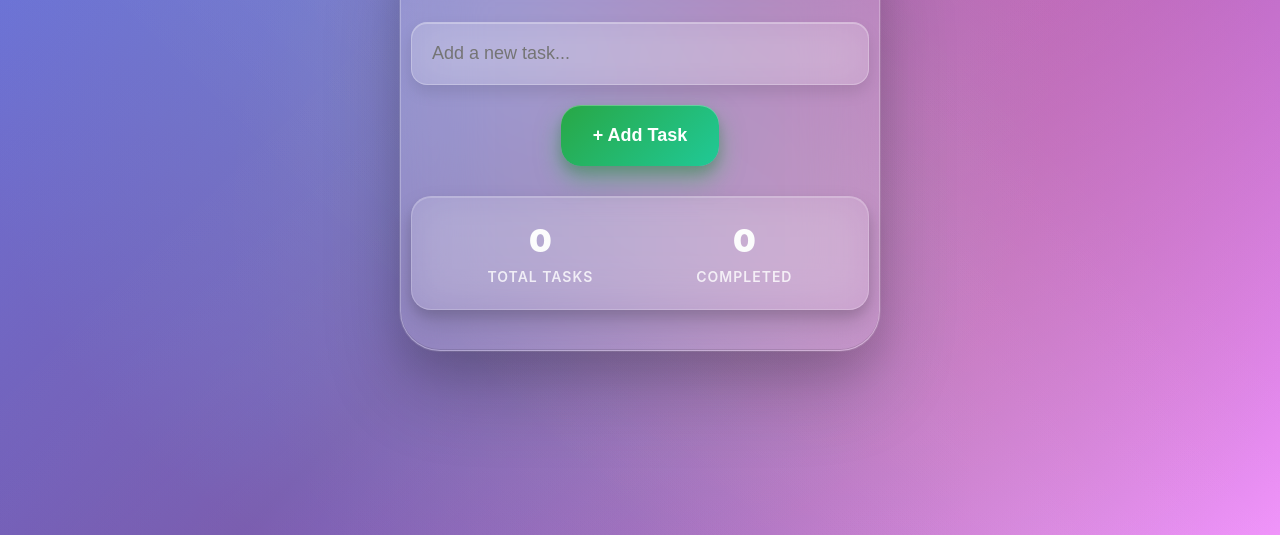
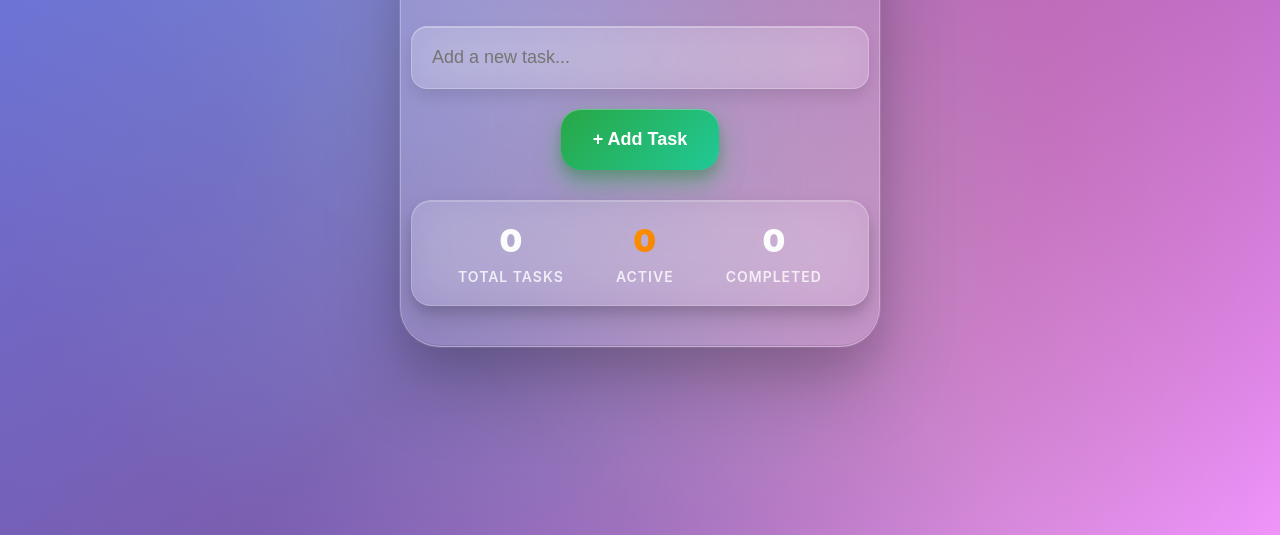
Before and after one commit to aim0xyz/todo, a plain HTML site: page index.html in a window 1280 px wide. Shown: the part 265-800 px from the top of the page. Drawn offline with Linux system fonts and the light colour scheme.

Commit message:
Add files via upload

```diff
--- a/index.html
+++ b/index.html
@@ -224,7 +224,7 @@
             display: flex;
             justify-content: space-around;
             margin: 30px 0;
-            padding: 24px;
+            padding: 20px;
             background: rgba(255, 255, 255, 0.1);
             backdrop-filter: blur(20px);
             border: 1px solid rgba(255, 255, 255, 0.2);
@@ -258,6 +258,13 @@
             color: rgba(255, 255, 255, 0.8);
             text-transform: uppercase;
             letter-spacing: 1px;
+        }
+
+        .stat-item:nth-child(2) .stat-number {
+            background: linear-gradient(135deg, #ff9800 0%, #f57c00 100%);
+            -webkit-background-clip: text;
+            -webkit-text-fill-color: transparent;
+            background-clip: text;
         }
 
         .todo-list {
@@ -621,6 +628,10 @@
                 <span class="stat-label">Total Tasks</span>
             </div>
             <div class="stat-item">
+                <span class="stat-number" id="activeTasks">0</span>
+                <span class="stat-label">Active</span>
+            </div>
+            <div class="stat-item">
                 <span class="stat-number" id="completedTasks">0</span>
                 <span class="stat-label">Completed</span>
             </div>
@@ -806,8 +817,10 @@
         function updateStats() {
             const totalTasks = todos.length;
             const completedTasks = todos.filter(t => t.completed).length;
+            const activeTasks = todos.filter(t => !t.completed).length;
 
             document.getElementById('totalTasks').textContent = totalTasks;
+            document.getElementById('activeTasks').textContent = activeTasks;
             document.getElementById('completedTasks').textContent = completedTasks;
         }
 
```
